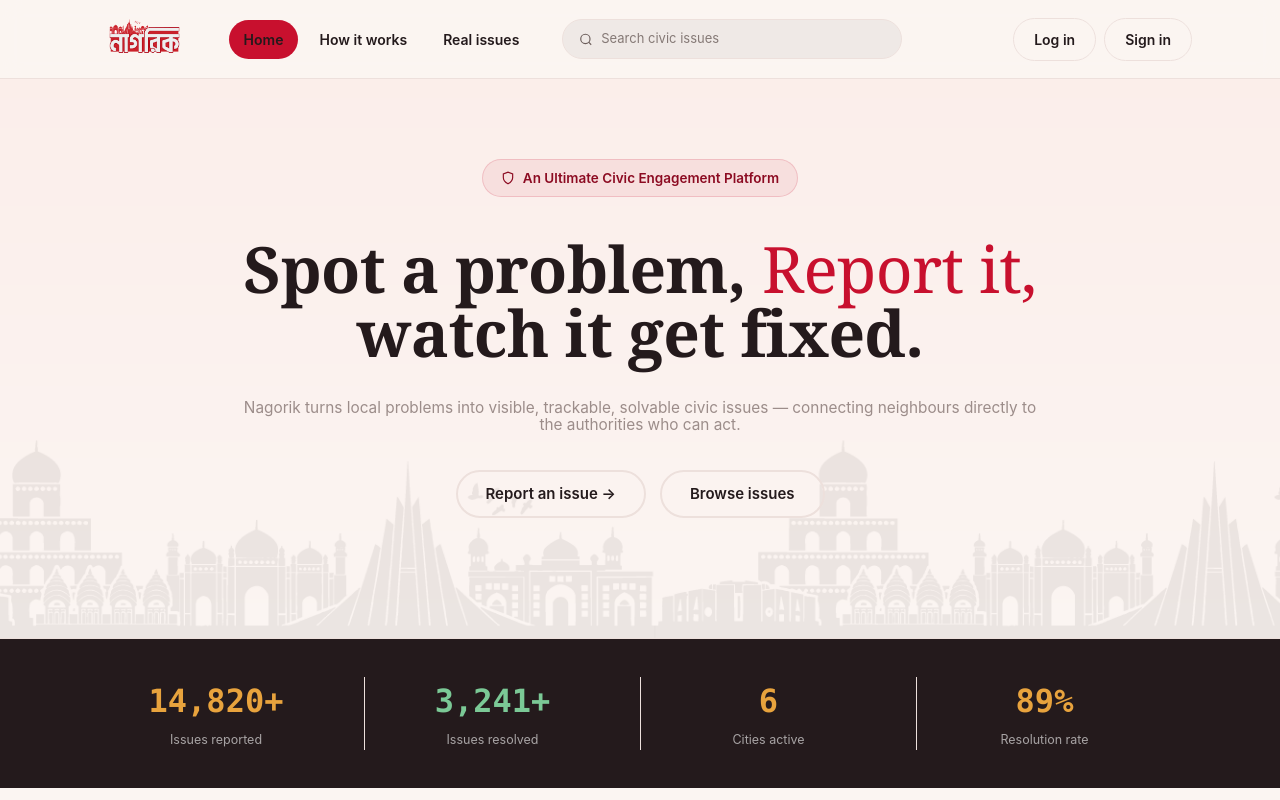
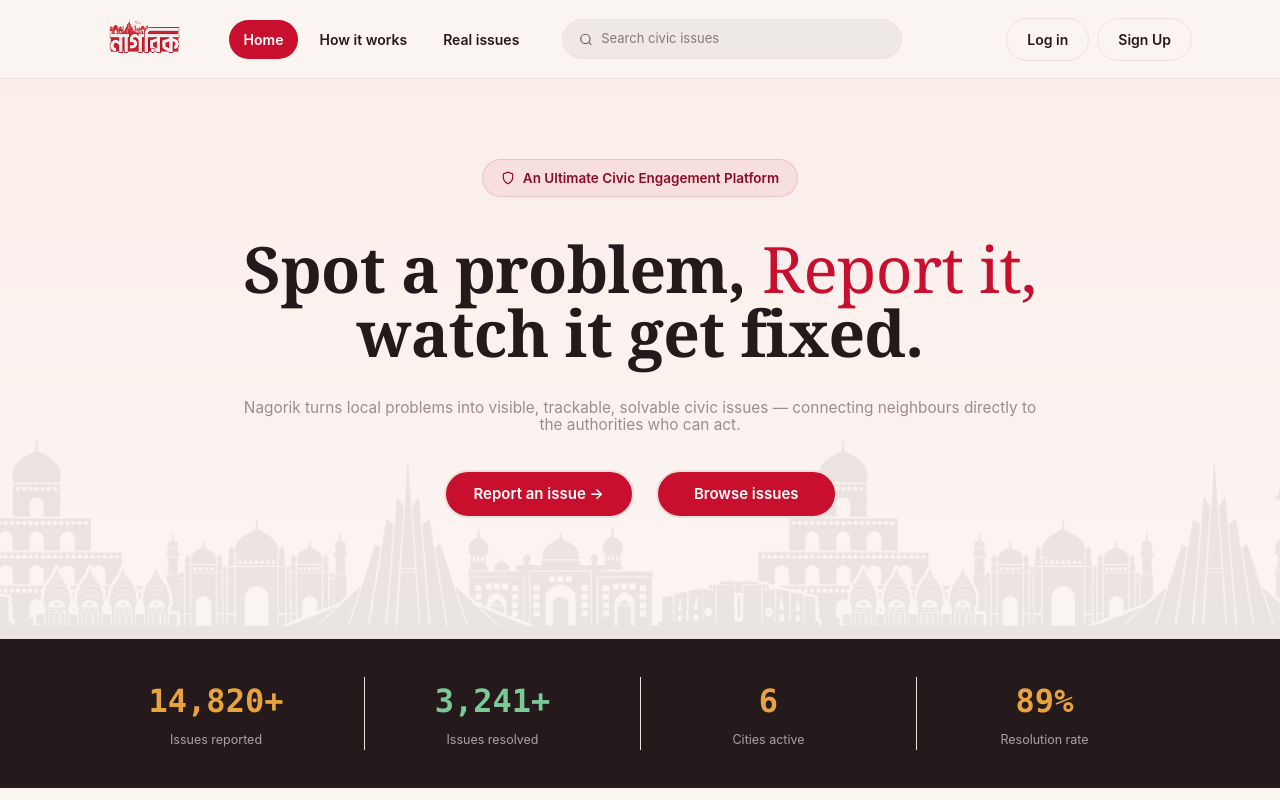
Before and after one commit to Akib-10/nagorik, a React (Vite) app in the folder frontend/: page / in a window 1280 px wide. Shown: the top 800 px of the page. Built offline with nearby package versions, Linux system fonts and the light colour scheme.

Commit message:
fixed tailwind

```diff
--- a/frontend/package.json
+++ b/frontend/package.json
@@ -11,6 +11,7 @@
   },
   "dependencies": {
     "@tailwindcss/cli": "^4.3.3",
+    "clsx": "^2.1.1",
     "react": "^19.2.8",
     "react-dom": "^19.2.8",
     "react-router-dom": "^7.9.6"
--- a/frontend/src/components/LandingHeader.jsx
+++ b/frontend/src/components/LandingHeader.jsx
@@ -1,5 +1,6 @@
 import { useEffect, useRef, useState } from "react";
 import { Link, useNavigate } from "react-router-dom";
+import clsx from "clsx";
 import logo from "../assets/images/logo_for_dark_mode.png";
 import { MenuIcon, SearchIcon } from "./icons";
 
@@ -67,16 +68,66 @@ export default function LandingHeader() {
   };
 
   const navLinkClass = (id) =>
-    activeId === id
-      ? "rounded-full bg-nagorik-red px-[15px] py-[9px] text-[14px] font-semibold text-white transition-colors duration-150 max-[920px]:px-3.5 max-[920px]:py-3"
-      : "rounded-full px-[15px] py-[9px] text-[14px] font-semibold text-nagorik-text transition-colors duration-150 hover:bg-nagorik-red hover:text-white dark:text-white/85 max-[920px]:px-3.5 max-[920px]:py-3";
+    clsx(
+      "rounded-full",
+      "px-[15px]",
+      "py-[9px]",
+      "text-[14px]",
+      "font-semibold",
+      "transition-colors",
+      "duration-150",
+      "max-[920px]:px-3.5",
+      "max-[920px]:py-3",
+      activeId === id
+        ? ["bg-nagorik-red", "!text-white"]
+        : [
+            "text-nagorik-text",
+            "hover:bg-nagorik-red",
+            "hover:!text-white",
+            "dark:text-white/85",
+          ],
+    );
 
   return (
-    <header className="sticky top-0 z-[100] border-b border-nagorik-line bg-nagorik-cream/86 backdrop-blur-[10px] dark:border-white/[0.08] dark:bg-[rgba(23,15,17,0.7)]" id="top">
-      <div className="mx-auto flex max-w-[1160px] flex-wrap items-center gap-7 px-7 py-[14px] max-[480px]:gap-2 max-[480px]:px-4 max-[480px]:py-3">
+    <header
+      className={clsx(
+        "sticky",
+        "top-0",
+        "z-[100]",
+        "border-b",
+        "border-nagorik-line",
+        "bg-nagorik-cream/86",
+        "backdrop-blur-[10px]",
+        "dark:border-white/[0.08]",
+        "dark:bg-[rgba(23,15,17,0.7)]",
+      )}
+      id="top"
+    >
+      <div
+        className={clsx(
+          "mx-auto",
+          "flex",
+          "max-w-[1160px]",
+          "flex-wrap",
+          "items-center",
+          "gap-7",
+          "px-7",
+          "py-[14px]",
+          "max-[480px]:gap-2",
+          "max-[480px]:px-4",
+          "max-[480px]:py-3",
+        )}
+      >
+        {/* Logo */}
         <Link
           to="/"
-          className="flex shrink-0 items-center gap-2.5 whitespace-nowrap"
+          className={clsx(
+            "flex",
+            "shrink-0",
+            "items-center",
+            "gap-2.5",
+            "whitespace-nowrap",
+          )}
           aria-label="নাগরিক home"
           onClick={() => {
             window.scrollTo({ top: 0, behavior: "smooth" });
@@ -84,12 +135,25 @@ export default function LandingHeader() {
             setNavOpen(false);
           }}
         >
-          <img src={logo} alt="নাগরিক logo" className="h-[50px] w-auto" />
+          <img
+            src={logo}
+            alt="নাগরিক logo"
+            className={clsx("h-[50px]", "w-auto")}
+          />
         </Link>
 
+        {/* Mobile nav toggle */}
         <button
           ref={toggleRef}
-          className="hidden border-0 bg-transparent p-2 text-nagorik-text dark:text-white max-[920px]:inline-flex"
+          className={clsx(
+            "hidden",
+            "border-0",
+            "bg-transparent",
+            "p-2",
+            "text-nagorik-text",
+            "dark:text-white",
+            "max-[920px]:inline-flex",
+          )}
           aria-label="Toggle navigation"
           aria-expanded={navOpen}
           onClick={() => setNavOpen((open) => !open)}
@@ -97,9 +161,30 @@ export default function LandingHeader() {
           <MenuIcon />
         </button>
 
+        {/* Nav links */}
         <nav
           ref={navRef}
-          className={`flex items-center gap-1.5 max-[920px]:fixed max-[920px]:inset-[64px_16px_auto_16px] max-[920px]:flex-col max-[920px]:items-stretch max-[920px]:gap-0.5 max-[920px]:rounded-2xl max-[920px]:border max-[920px]:border-nagorik-line max-[920px]:bg-nagorik-paper max-[920px]:p-2.5 max-[920px]:shadow-[0_20px_50px_-20px_rgba(23,15,17,0.25)] max-[920px]:transition-[transform_0.18s_ease,opacity_0.18s_ease] max-[920px]:[&:not(.open)]:pointer-events-none max-[920px]:[&:not(.open)]:-translate-y-3 max-[920px]:[&:not(.open)]:opacity-0 ${navOpen ? "open" : ""}`}
+          className={clsx(
+            "flex",
+            "items-center",
+            "gap-1.5",
+            "max-[920px]:fixed",
+            "max-[920px]:inset-[64px_16px_auto_16px]",
+            "max-[920px]:flex-col",
+            "max-[920px]:items-stretch",
+            "max-[920px]:gap-0.5",
+            "max-[920px]:rounded-2xl",
+            "max-[920px]:border",
+            "max-[920px]:border-nagorik-line",
+            "max-[920px]:bg-nagorik-red/5",
+            "max-[920px]:p-2.5",
+            "max-[920px]:shadow-[0_20px_50px_-20px_rgba(23,15,17,0.25)]",
+            "max-[920px]:transition-[transform_0.18s_ease,opacity_0.18s_ease]",
+            "max-[920px]:[&:not(.open)]:pointer-events-none",
+            "max-[920px]:[&:not(.open)]:-translate-y-3",
+            "max-[920px]:[&:not(.open)]:opacity-0",
+            navOpen && "open",
+          )}
         >
           <a
             href="#top"
@@ -108,6 +193,7 @@ export default function LandingHeader() {
           >
             Home
           </a>
+
           <a
             href="#how-it-works"
             className={navLinkClass("#how-it-works")}
@@ -115,6 +201,7 @@ export default function LandingHeader() {
           >
             How it works
           </a>
+
           <a
             href="#issues"
             className={navLinkClass("#issues")}
@@ -124,30 +211,126 @@ export default function LandingHeader() {
           </a>
         </nav>
 
-        <div className="flex flex-1 items-center gap-2 rounded-full border border-nagorik-line bg-nagorik-ink-soft/5 px-4 py-[9px] text-[13px] text-nagorik-muted max-w-[340px] max-[920px]:order-3 max-[920px]:w-full max-[920px]:basis-full max-[920px]:max-w-full dark:border-white/12 dark:bg-white/6 dark:text-white/60">
+        {/* Search bar */}
+        <div
+          className={clsx(
+            "flex",
+            "flex-1",
+            "items-center",
+            "gap-2",
+            "rounded-full",
+            "border",
+            "border-nagorik-line",
+            "bg-nagorik-ink-soft/5",
+            "px-4",
+            "py-[9px]",
+            "text-[13px]",
+            "text-nagorik-muted",
+            "max-w-[340px]",
+            "max-[920px]:order-3",
+            "max-[920px]:w-full",
+            "max-[920px]:basis-full",
+            "max-[920px]:max-w-full",
+            "dark:border-white/12",
+            "dark:bg-white/6",
+            "dark:text-white/60",
+          )}
+        >
           <SearchIcon size={15} />
           <input
             type="text"
             placeholder="Search civic issues"
             aria-label="Search civic issues"
             onKeyDown={handleSearchKey}
-            className="w-full border-0 bg-transparent font-[inherit] text-[13px] text-inherit outline-none placeholder:text-inherit placeholder:opacity-80"
+            className={clsx(
+              "w-full",
+              "border-0",
+              "bg-transparent",
+              "font-[inherit]",
+              "text-[13px]",
+              "text-inherit",
+              "outline-none",
+              "placeholder:text-inherit",
+              "placeholder:opacity-80",
+            )}
           />
         </div>
 
-        <div className="ml-auto flex shrink-0 items-center gap-2 max-[480px]:gap-1.5">
+        {/* Auth buttons */}
+        <div
+          className={clsx(
+            "ml-auto",
+            "flex",
+            "shrink-0",
+            "items-center",
+            "gap-2",
+            "max-[480px]:gap-1.5",
+          )}
+        >
           <Link
             to="/login"
-            className="inline-flex items-center gap-2 whitespace-nowrap rounded-full border border-nagorik-line bg-transparent px-5 py-[10px] text-[14px] font-semibold text-nagorik-text transition-all duration-150 hover:-translate-y-px hover:bg-nagorik-red hover:text-white dark:border-white/25 dark:text-white max-[480px]:px-3.5 max-[480px]:py-2 max-[480px]:text-[13px] max-[380px]:px-[14px] max-[380px]:py-[10px]"
+            className={clsx(
+              "inline-flex",
+              "items-center",
+              "gap-2",
+              "whitespace-nowrap",
+              "rounded-full",
+              "border",
+              "border-nagorik-line",
+              "bg-transparent",
+              "px-5",
+              "py-[10px]",
+              "text-[14px]",
+              "font-semibold",
+              "text-nagorik-text",
+              "transition-all",
+              "duration-150",
+              "hover:-translate-y-px",
+              "hover:bg-nagorik-red",
+              "hover:!text-white",
+              "dark:border-white/25",
+              "dark:text-white",
+              "max-[480px]:px-3.5",
+              "max-[480px]:py-2",
+              "max-[480px]:text-[13px]",
+              "max-[380px]:px-[14px]",
+              "max-[380px]:py-[10px]",
+            )}
           >
             Log in
           </Link>
           <Link
             to="/login"
             state={{ mode: "register", from: "/report" }}
-            className="inline-flex items-center gap-2 whitespace-nowrap rounded-full border border-nagorik-line bg-transparent px-5 py-[10px] text-[14px] font-semibold text-nagorik-text transition-all duration-150 hover:-translate-y-px hover:bg-nagorik-red hover:text-white dark:border-white/25 dark:text-white max-[480px]:px-3.5 max-[480px]:py-2 max-[480px]:text-[13px] max-[380px]:px-[14px] max-[380px]:py-[10px]"
+            className={clsx(
+              "inline-flex",
+              "items-center",
+              "gap-2",
+              "whitespace-nowrap",
+              "rounded-full",
+              "border",
+              "border-nagorik-line",
+              "bg-transparent",
+              "px-5",
+              "py-[10px]",
+              "text-[14px]",
+              "font-semibold",
+              "text-nagorik-text",
+              "transition-all",
+              "duration-150",
+              "hover:-translate-y-px",
+              "hover:bg-nagorik-red",
+              "hover:!text-white",
+              "dark:border-white/25",
+              "dark:text-white",
+              "max-[480px]:px-3.5",
+              "max-[480px]:py-2",
+              "max-[480px]:text-[13px]",
+              "max-[380px]:px-[14px]",
+              "max-[380px]:py-[10px]",
+            )}
           >
-            <span className="max-[380px]:hidden">Sign in</span>
+            <span className={clsx("max-[380px]:hidden")}>Sign Up</span>
           </Link>
         </div>
       </div>
--- a/frontend/src/pages/Home.jsx
+++ b/frontend/src/pages/Home.jsx
@@ -237,7 +237,7 @@ export default function Home() {
                 "flex-wrap",
                 "items-center",
                 "justify-center",
-                "gap-3.5",
+                "gap-5.5",
               )}
             >
               <AuthLink
@@ -250,17 +250,17 @@ export default function Home() {
                   "rounded-full",
                   "border-2",
                   "border-nagorik-line",
-                  "bg-transparent",
+                  "bg-nagorik-red",
+                  "!text-white",
                   "px-7",
                   "py-[11px]",
                   "text-[15px]",
                   "font-semibold",
-                  "text-nagorik-text",
                   "transition-all",
                   "duration-150",
                   "hover:-translate-y-px",
-                  "hover:bg-nagorik-red",
-                  "hover:border-nagorik-red",
+                  "hover:bg-nagorik-red-dark",
+                  "hover:border-nagorik-red-dark",
                   "hover:text-white",
                   "hover:shadow-[0_10px_24px_-10px_rgba(200,16,46,0.55)]",
                   "hover:px-10",
@@ -284,22 +284,22 @@ export default function Home() {
                   "rounded-full",
                   "border-2",
                   "border-nagorik-line",
-                  "bg-transparent",
-                  "px-7",
+                  "bg-nagorik-red",
+                  "px-9",
                   "py-[11px]",
                   "text-[15px]",
                   "font-semibold",
-                  "text-nagorik-text",
+                  "!text-white",
                   "transition-all",
                   "duration-150",
                   "hover:-translate-y-px",
-                  "hover:bg-nagorik-red",
+                  "hover:bg-nagorik-red-dark",
                   "hover:border-nagorik-red",
                   "hover:text-white",
                   "hover:shadow-[0_10px_24px_-10px_rgba(200,16,46,0.55)]",
-                  "hover:px-10",
+                  "hover:px-12",
                   "hover:bg-nagorik-red",
-                  "hover:border-nagorik-red",
+                  "hover:border-nagorik-red-dark",
                   "hover:!text-white",
                   "dark:border-white/25",
                   "dark:text-white",
@@ -313,7 +313,11 @@ export default function Home() {
 
         {/* ============ STATS ============ */}
         <section
-          className={clsx("bg-nagorik-ink-soft", "py-[38px]", "text-white")}
+          className={clsx(
+            "bg-nagorik-ink-soft",
+            "py-[38px]",
+            "text-white"
+          )}
         >
           <div
             className={clsx(
```
Also changed, not shown: 1 other file (tests, documents, lock files or other folders).
